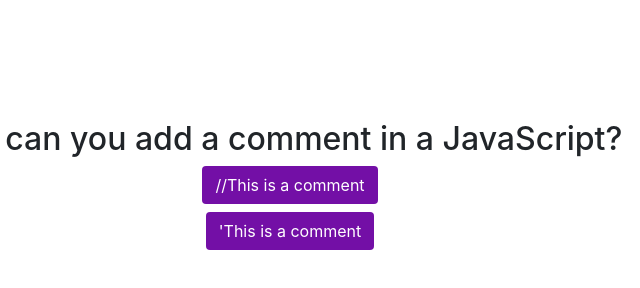
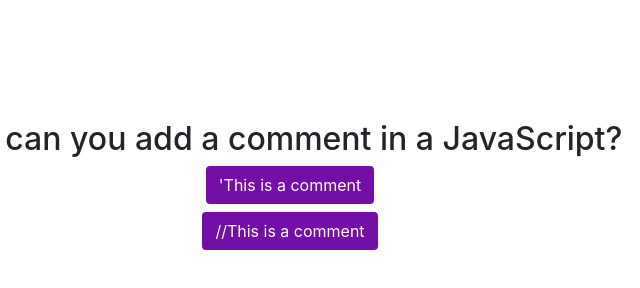
Before and after one commit to jciii91/code-quiz, a plain HTML site: page index.html in a window 1280 px wide. Both pictures are taken after a click on the button "Start Quiz". Shown: the full height of the page, 350-990 px from the left. Drawn offline with nearby package versions, Linux system fonts and the light colour scheme; a web font is replaced by a local one.

Commit message:
correct answer for previous question now displays underneath the new question

```diff
--- a/assets/css/style.css
+++ b/assets/css/style.css
@@ -6,3 +6,7 @@
   color: white;
   background-color: #730fa6;
 }
+
+.btn:hover {
+  background-color: #f403fc;
+}
--- a/assets/js/script.js
+++ b/assets/js/script.js
@@ -30,8 +30,9 @@ function fisherYatesShuffler(theArray) {
 function loadQuestion(quizQuestion) {
     $("main").empty();
     $("main").append("<h2 id=\"header-row\" class=\"row col-lg-12 d-flex justify-content-center\">" + quizQuestion.question + "</h2>");
-    for (let i=0;i<quizQuestion.answers.length;i++) {
-        $("main").append("<div id=\"button-container\" class=\"row d-flex justify-content-center m-2\"><button class=\"btn answer-button\">" + quizQuestion.answers[i] + "</button></div>")
+    answersArray = fisherYatesShuffler(quizQuestion.answers)
+    for (let i=0;i<answersArray.length;i++) {
+        $("main").append("<div id=\"button-container\" class=\"row d-flex justify-content-center m-2\"><button class=\"btn answer-button\">" + answersArray[i] + "</button></div>")
     }
 }
 
@@ -52,12 +53,14 @@ $("main").on("click",".answer-button",function () {
     if (this.textContent == quizArray[counter].correctAnswer) {
         counter--;
         loadQuestion(quizArray[counter]);
+        $("main").append("<div class=\"row col-lg-12 d-flex justify-content-center\"><div class=\"w-50 border-top border-dark d-flex justify-content-center\"><p class=\"p-1\">The correct answer for the previous question is \"" + quizArray[counter+1].correctAnswer + "\"</p></div></div>");
     }
     else
     {
         timeLeft -= 10;
         counter--;
         loadQuestion(quizArray[counter]);
+        $("main").append("<div class=\"row col-lg-12 d-flex justify-content-center\"><div class=\"w-50 border-top border-dark d-flex justify-content-center\"><p class=\"p-1\">The correct answer for the previous question is \"" + quizArray[counter+1].correctAnswer + "\"</p></div></div>");
     }
 })
 
```
